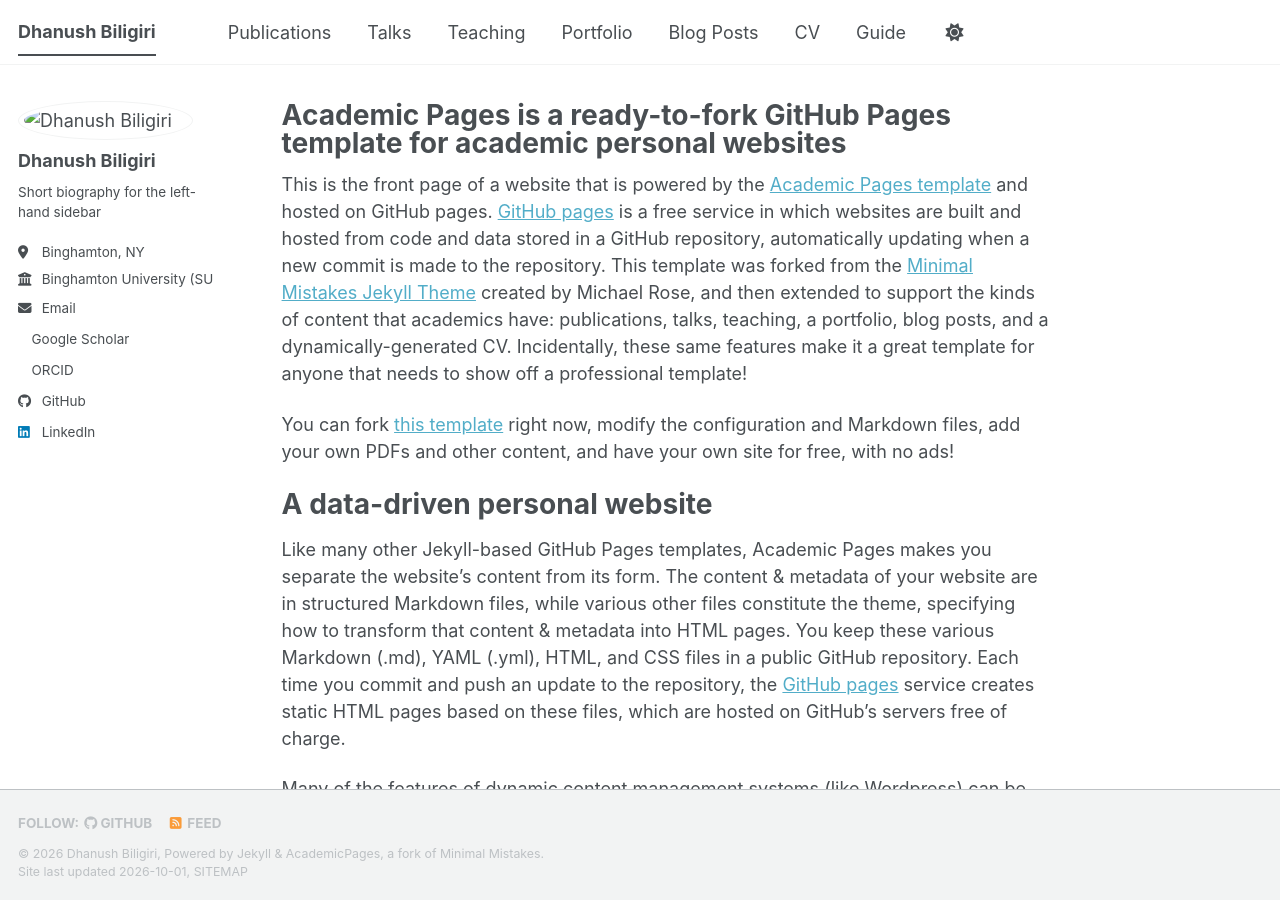
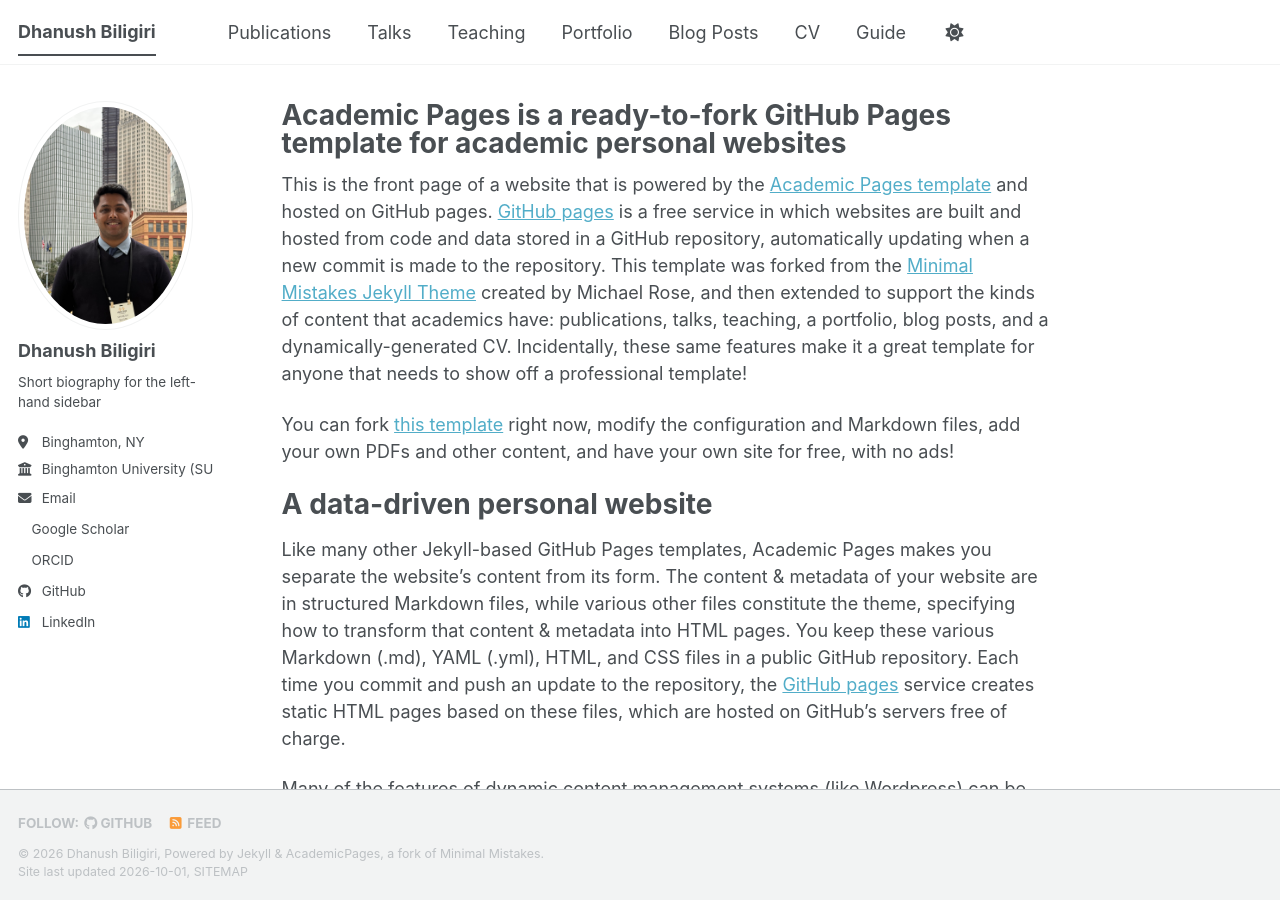
Before and after one commit to dhanushbiligiri/dhanushbiligiri.github.io, a Jekyll site: the page built from _pages/about.md, in a window 1280 px wide and 900 px high. Built offline with Jekyll 4.4.1, drawn with Linux system fonts in a browser that asks for light colours; a style sheet for code colours, icons or effects is not loaded.

Commit message:
Updated Images

```diff
--- a/_config.yml
+++ b/_config.yml
@@ -23,7 +23,7 @@
 #               Additional customization can be done by editing /_includes/author-profile.html
 author:
   # Biographic information
-  avatar           : "/images/IMG_1632.jpg"
+  avatar           : "IMG_1632.jpg"
   name             : "Dhanush Biligiri"
   pronouns         : # example: "she/her"
   bio              : "Short biography for the left-hand sidebar"
```
